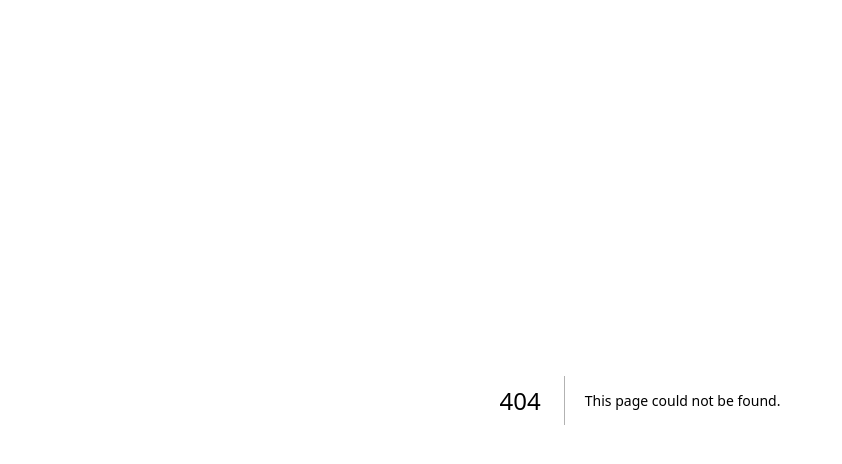
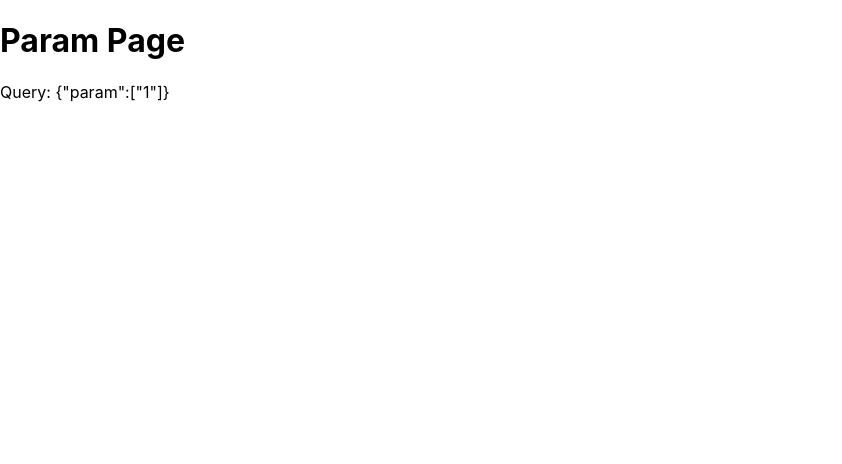
Before and after one commit to sunstrike112/NextJS_app, a Next.js app: page /post/1 in a window 1280 px wide. Before the commit this address had no page. Shown: the top 464 px of the page, without its empty margins (0-842 px from the left). Built offline with nearby package versions, Linux system fonts and the light colour scheme.

Commit message:
NextJS: 02-02 File-system Routing

```diff
--- a/pages/index.tsx
+++ b/pages/index.tsx
@@ -6,7 +6,7 @@
   return (
     <div className={styles.container}>
       <Head>
-        <title>Learn NextJS PhapTDQ</title>
+        <title>NextJS PhapTDQ</title>
         <meta name="description" content="Generated by create next app" />
         <link rel="icon" href="/favicon.ico" />
       </Head>
--- /dev/null
+++ b/pages/post/[...param].tsx
@@ -0,0 +1,13 @@
+import { useRouter } from "next/router"
+import * as React from "react"
+
+export interface ParamPageProps { }
+
+export default function ParamPage(props: ParamPageProps) {
+  const router = useRouter()
+
+  return <div>
+    <h1>Param Page</h1>
+    <p>Query: {JSON.stringify(router.query)}</p>
+  </div>
+}
```
Also changed, not shown: pages/about.tsx (added, +7 -0 lines), pages/post/[postId].tsx (added, +13 -0 lines), pages/post/create.tsx (added, +7 -0 lines), pages/post/index.tsx (added, +12 -0 lines).
